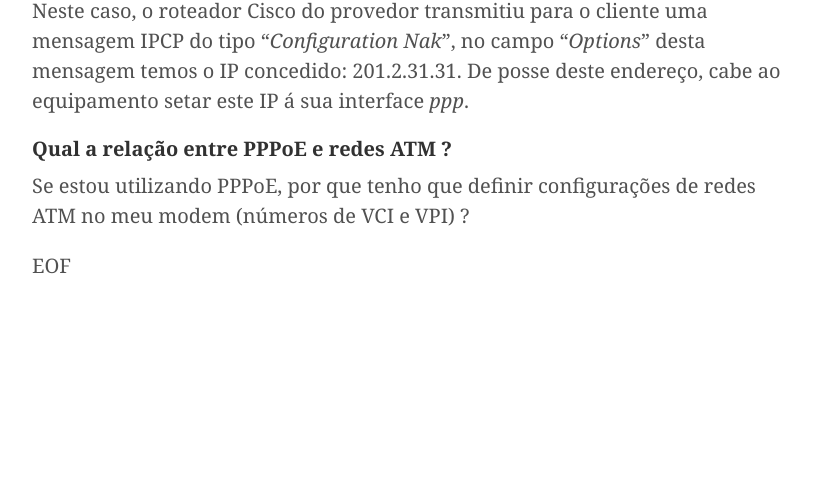
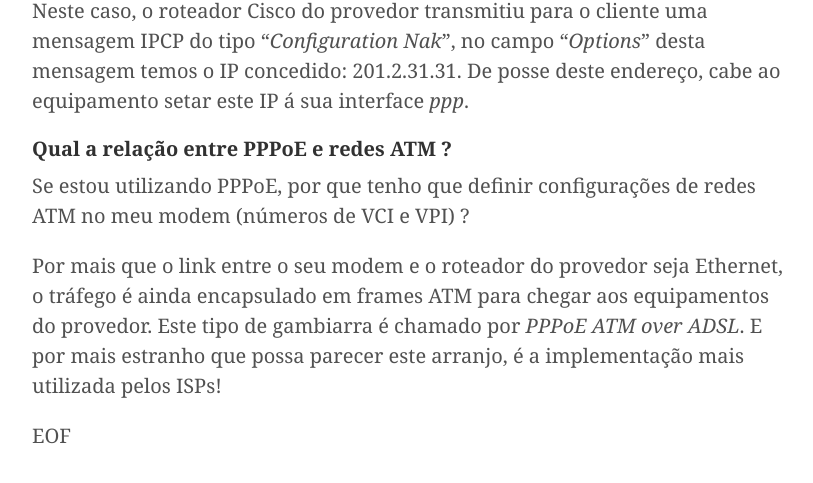
Before and after one commit to Kingm0b/jekyll-minimal-theme, a Jekyll site: the page built from _posts/2016-12-25-debian-pppoe.md, in a window 1280 px wide and 900 px high, scrolled down 5798 px, cut to the strip 369-852 px from the top of the window. Shown: the whole strip, without its empty margins (228-1041 px from the left). Built offline with Jekyll 4.4.1, drawn with Linux system fonts in a browser that asks for light colours; before the commit the page ends 6528 px from its top, so only the background shows below that.

Commit message:
Add files via upload

```diff
--- a/_posts/2016-12-25-debian-pppoe.md
+++ b/_posts/2016-12-25-debian-pppoe.md
@@ -184,4 +184,6 @@ Neste caso, o roteador Cisco do provedor transmitiu para o cliente uma mensagem
 
 Se estou utilizando PPPoE, por que tenho que definir configurações de redes ATM no meu modem (números de VCI e VPI) ?
 
+Por mais que o link entre o seu modem e o roteador do provedor seja Ethernet, o tráfego é ainda encapsulado em frames ATM para chegar aos equipamentos do provedor. Este tipo de gambiarra é chamado por *PPPoE ATM over ADSL*. E por mais estranho que possa parecer este arranjo, é a implementação mais utilizada pelos ISPs!
+
 EOF
```
